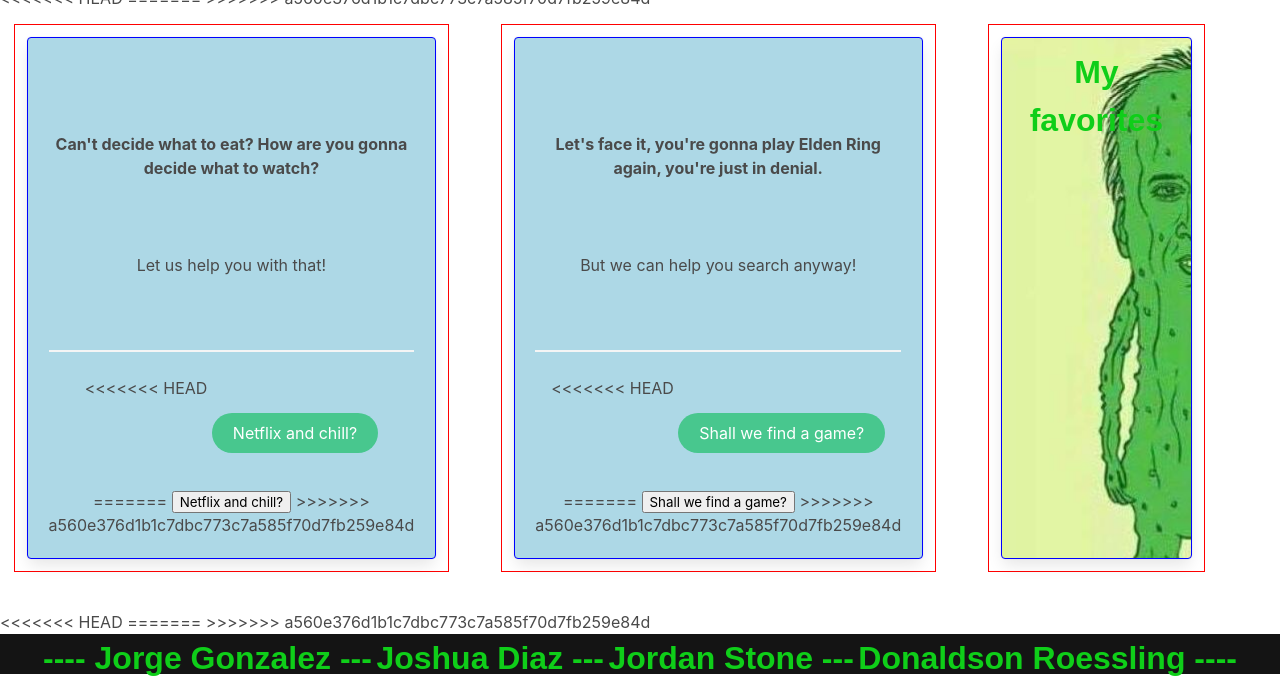
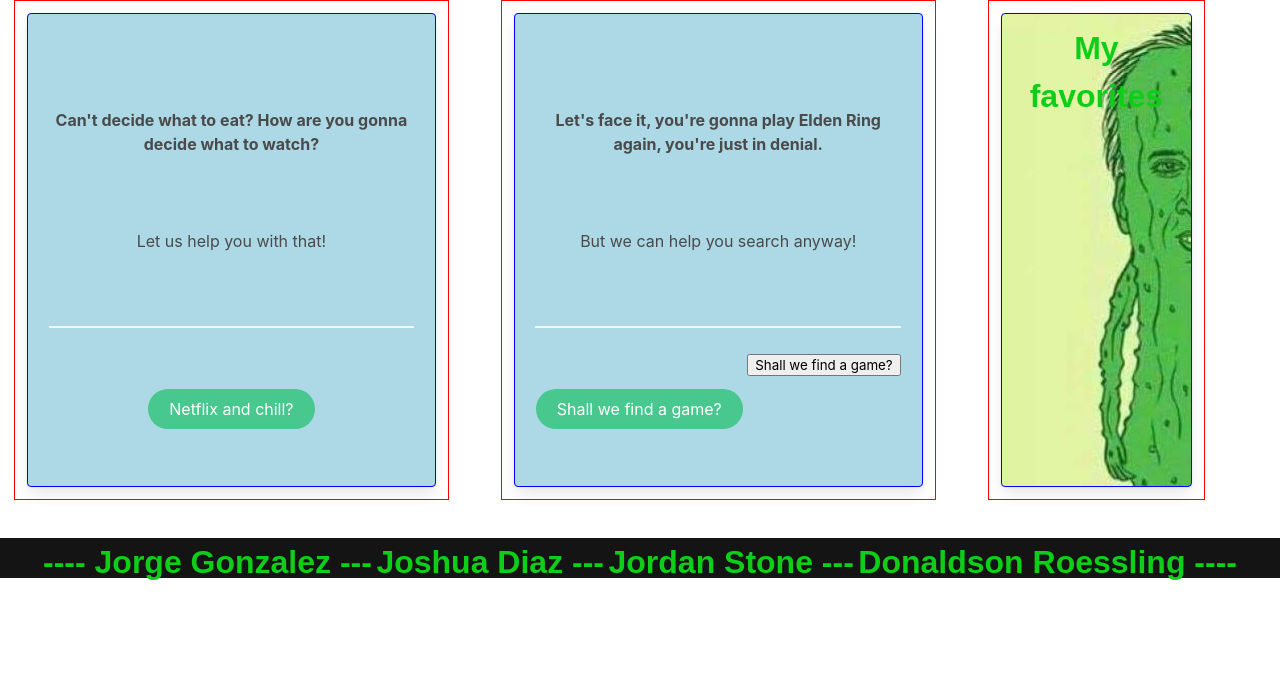
Before and after one commit to Droessling94/IDunno, a plain HTML site: page index.html in a window 1280 px wide. Shown: the part 214-896 px from the top of the page. After the commit the page ends 800 px from the top, so only its background shows below. Drawn offline with nearby package versions, Linux system fonts and the light colour scheme.

Commit message:
Update index.html

```diff
--- a/index.html
+++ b/index.html
@@ -27,22 +27,14 @@
 </header>
 
 <body>
-<<<<<<< HEAD
 
-
-=======
->>>>>>> a560e376d1b1c7dbc773c7a585f70d7fb259e84d
 <main class="columns">
         <div class="column is-4">
             <div class="card card-radius">
               <h1>Can't decide what to eat? How are you gonna decide what to watch?</h1>
                 <h2>Let us help you with that!</h2>
                 <hr>
-<<<<<<< HEAD
-                <button class="button is-rounded is-success">Netflix and chill?</button>
-=======
-                <a href="movies.html"><button id="movie">Netflix and chill?</button></a>
->>>>>>> a560e376d1b1c7dbc773c7a585f70d7fb259e84d
+                <button class="button is-rounded is-success" a href="./movies.html">Netflix and chill?</button>
             </div>
          </div>
         <div class="column is-4">
@@ -50,11 +42,8 @@
                 <h1>Let's face it, you're gonna play Elden Ring again, you're just in denial.</h1>
                 <h2>But we can help you search anyway!</h2>
                 <hr>
-<<<<<<< HEAD
-               <a href="./games.html"><button class="button is-rounded is-success">Shall we find a game?</button></a>
-=======
+               <button class="button is-rounded is-success" a href="./games.html">Shall we find a game?</button></a>
                 <a href="games.html"><button id="game">Shall we find a game?</button></a>
->>>>>>> a560e376d1b1c7dbc773c7a585f70d7fb259e84d
             </div>
         </div>
          <div class="column is-2" id="myListContainer">
@@ -63,11 +52,6 @@
               </div>
         </div>
 </main>
-<<<<<<< HEAD
-    <script src="./assets/java.js"></script>
-=======
-    <script src="./assets/script.js"></script>
->>>>>>> a560e376d1b1c7dbc773c7a585f70d7fb259e84d
 </body>
 <footer class="ourFooter">
     <div  class="ourFooterContainer">
@@ -79,4 +63,5 @@
       </p>
     </div>
   </footer>
+<script src="./assets/script.js"></script>
 </html>
```
